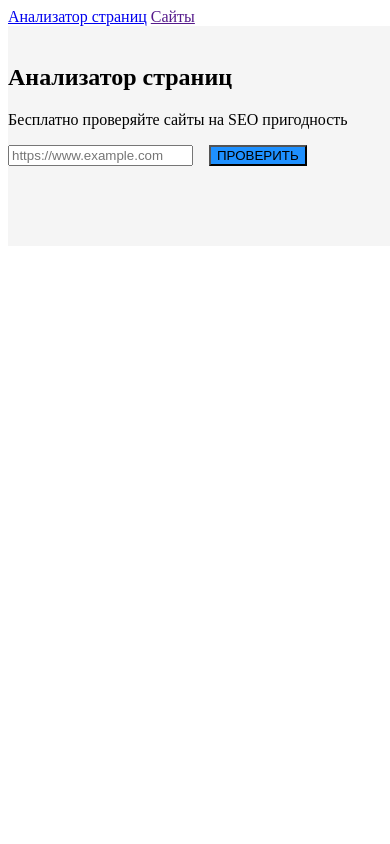
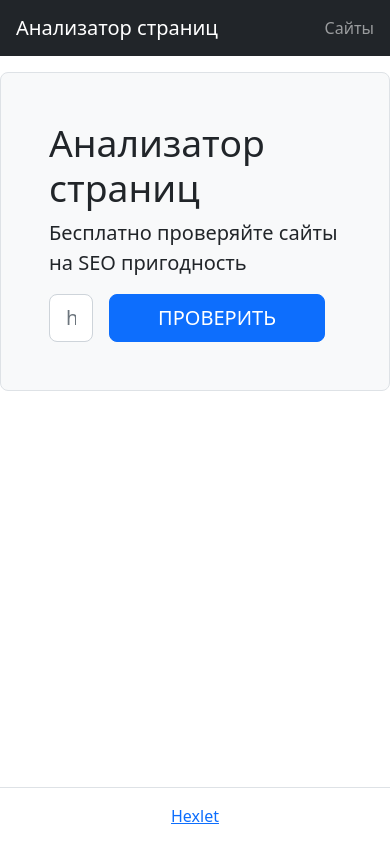
Before and after one commit to AlexMomot-717/python-project-83, a Flask app: page / in a window 390 px wide; the page is wider, and only the part inside the window is pictured. Run offline with Flask 3, Linux system fonts and the light colour scheme.

Commit message:
step_2: add bootstrap into index template

```diff
--- a/page_analyzer/templates/index.html
+++ b/page_analyzer/templates/index.html
@@ -1,27 +1,77 @@
 <!DOCTYPE html>
 <html lang="en">
   <head>
-    <meta charset="UTF-8" />
+    <meta charset="utf-8" />
+    <meta
+      name="viewport"
+      content="width=device-width, initial-scale=1, shrink-to-fit=no"
+    />
+    <meta name="description" content="Third project for Hexlet.io" />
+    <link
+      href="https://cdn.jsdelivr.net/npm/bootstrap@5.2.0/dist/css/bootstrap.min.css"
+      rel="stylesheet"
+      integrity="sha384-gH2yIJqKdNHPEq0n4Mqa/HGKIhSkIHeL5AyhkYV8i59U5AR6csBvApHHNl/vI1Bx"
+      crossorigin="anonymous"
+    />
     <title>Анализатор страниц</title>
   </head>
+  <body class="min-vh-100 d-flex flex-column">
+    <header class="flex-shrink-0">
+      <nav class="navbar navbar-expand-md navbar-dark bg-dark px-3">
+        <a class="navbar-brand" href="/">Анализатор страниц</a>
+        <div id="navbarNav">
+          <ul class="navbar-nav">
+            <li class="nav-item"><a class="nav-link" href="/urls">Сайты</a></li>
+          </ul>
+        </div>
+      </nav>
+    </header>
 
-  <body>
-    <header>
-      <a href="/">Анализатор страниц</a>
-      <a href="">Сайты</a>
-    </header>
-    <div style="width: 450px; height: 220px; background: WhiteSmoke;BORDER=8">
-      <br />
-      <h2>Анализатор страниц</h2>
-      <p>Бесплатно проверяйте сайты на SEO пригодность</p>
-      <input name="page_url" type="url" placeholder="https://www.example.com" />
-      &nbsp;&nbsp;
-      <input type="button" value="ПРОВЕРИТЬ" style="background: DodgerBlue" />
-    </div>
-    <footer>
-      <div>
-        <div></div>
+    <main class="flex-grow-1">
+      <div class="container-lg mt-3">
+        <h1></h1>
+
+        <div class="row">
+          <div
+            class="col-12 col-md-10 col-lg-8 mx-auto border rounded-3 bg-light p-5"
+          >
+            <h1 class="display-3">Анализатор страниц</h1>
+            <p class="lead">Бесплатно проверяйте сайты на SEO пригодность</p>
+            <form
+              action="/urls "
+              method="post"
+              class="d-flex justify-content-center"
+              required
+            >
+              <input
+                type="text"
+                name="url"
+                placeholder="https://www.example.com"
+                value=""
+                class="form-control form-control-lg"
+              />
+              <input
+                type="submit"
+                class="btn btn-primary btn-lg ms-3 px-5 text-uppercase mx-3"
+                value="Проверить"
+              />
+            </form>
+          </div>
+        </div>
+      </div>
+    </main>
+    <footer class="border-top py-3 mt-5 flex-shrink-0">
+      <div class="container-lg">
+        <div class="text-center">
+          <a href="https://ru.hexlet.io/" target="_blank">Hexlet</a>
+        </div>
       </div>
     </footer>
+
+    <script
+      src="https://cdn.jsdelivr.net/npm/bootstrap@5.1.3/dist/js/bootstrap.bundle.min.js"
+      integrity="sha384-ka7Sk0Gln4gmtz2MlQnikT1wXgYsOg+OMhuP+IlRH9sENBO0LRn5q+8nbTov4+1p"
+      crossorigin="anonymous"
+    ></script>
   </body>
 </html>
```
